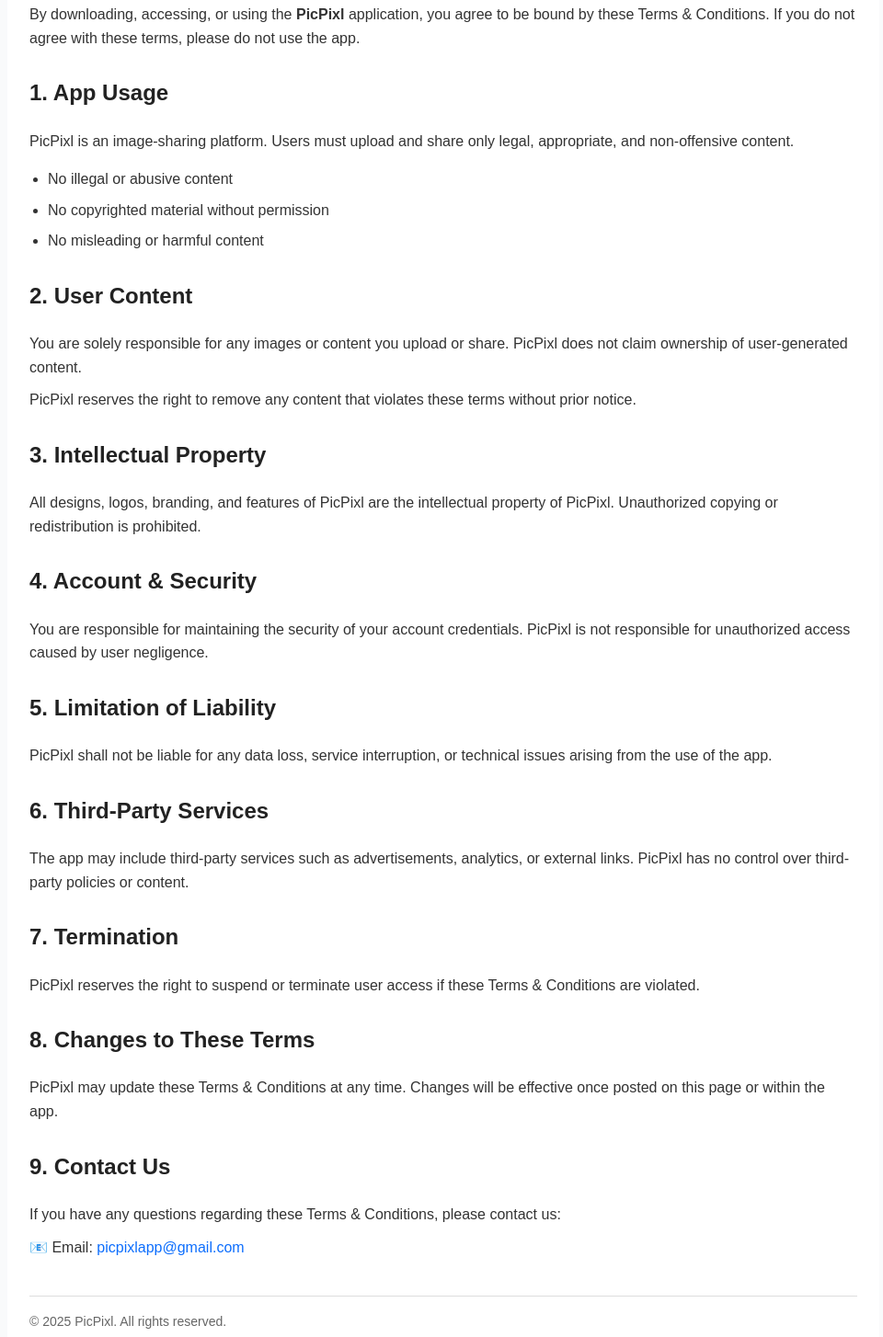
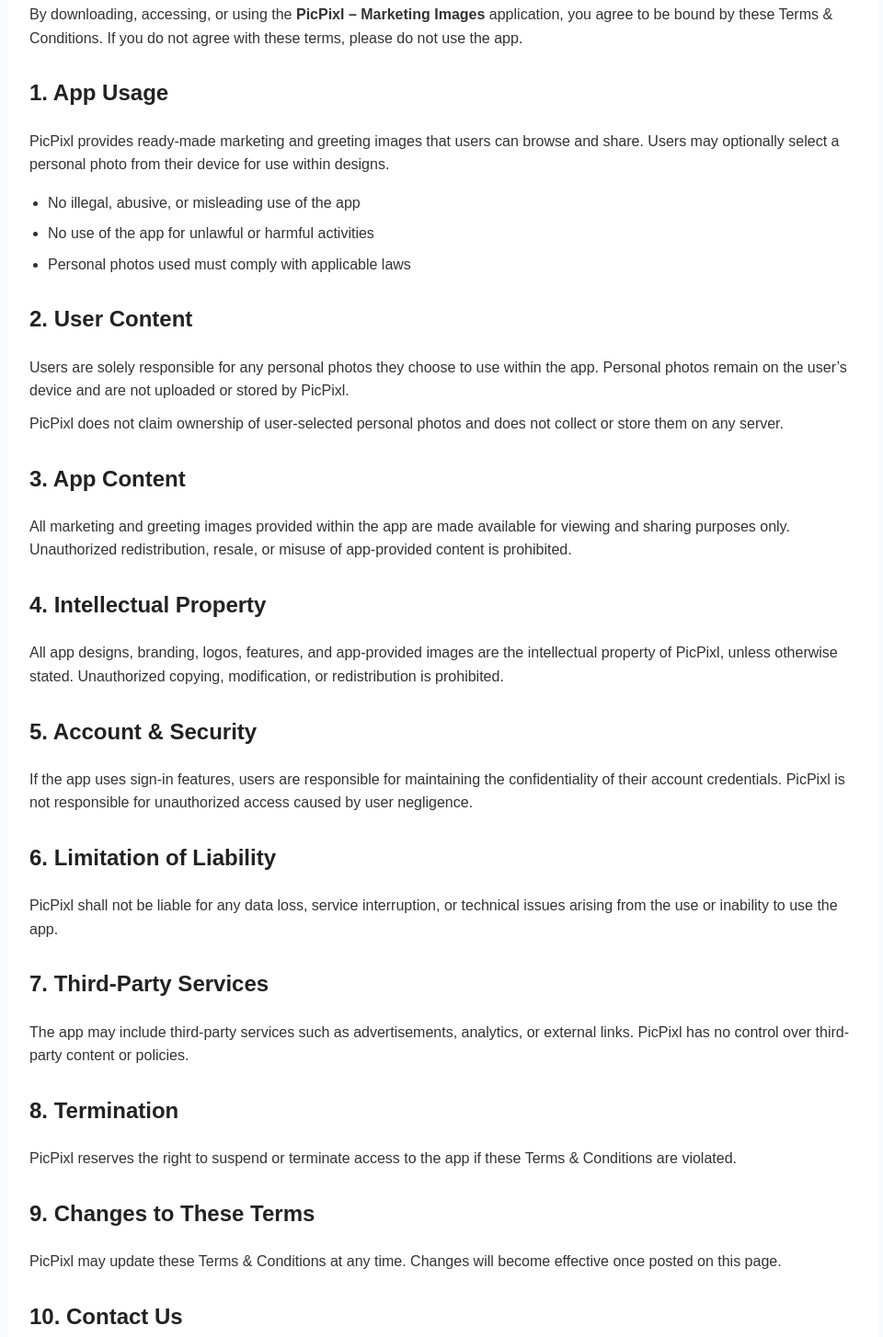
Before and after one commit to ravidewangen/picpixl-privacy-policy, a plain HTML site: page terms-and-conditions.html in a window 1280 px wide. Shown: the part 136-1590 px from the top of the page at 92% size, without its empty margins (158-1118 px from the left). Drawn offline with Linux system fonts and the light colour scheme.

Commit message:
Add files via upload

```diff
--- a/terms-and-conditions.html
+++ b/terms-and-conditions.html
@@ -47,6 +47,7 @@
       border-top: 1px solid #ddd;
       font-size: 14px;
       color: #666;
+      text-align: center;
     }
     a {
       color: #0d6efd;
@@ -61,78 +62,90 @@
   <p class="date">Last updated: 29 December 2025</p>
 
   <p>
-      By downloading, accessing, or using the <strong>PicPixl</strong> application,
-      you agree to be bound by these Terms & Conditions.
+    By downloading, accessing, or using the <strong>PicPixl – Marketing Images</strong>
+    application, you agree to be bound by these Terms & Conditions.
     If you do not agree with these terms, please do not use the app.
   </p>
 
   <h2>1. App Usage</h2>
   <p>
-      PicPixl is an image-sharing platform. Users must upload and share only legal,
-      appropriate, and non-offensive content.
+    PicPixl provides ready-made marketing and greeting images that users can browse
+    and share. Users may optionally select a personal photo from their device for use
+    within designs.
   </p>
   <ul>
-      <li>No illegal or abusive content</li>
-      <li>No copyrighted material without permission</li>
-      <li>No misleading or harmful content</li>
+    <li>No illegal, abusive, or misleading use of the app</li>
+    <li>No use of the app for unlawful or harmful activities</li>
+    <li>Personal photos used must comply with applicable laws</li>
   </ul>
 
   <h2>2. User Content</h2>
   <p>
-      You are solely responsible for any images or content you upload or share.
-      PicPixl does not claim ownership of user-generated content.
+    Users are solely responsible for any personal photos they choose to use within
+    the app. Personal photos remain on the user’s device and are not uploaded or stored
+    by PicPixl.
   </p>
   <p>
-      PicPixl reserves the right to remove any content that violates these terms
-      without prior notice.
+    PicPixl does not claim ownership of user-selected personal photos and does not
+    collect or store them on any server.
   </p>
 
-    <h2>3. Intellectual Property</h2>
+  <h2>3. App Content</h2>
   <p>
-      All designs, logos, branding, and features of PicPixl are the intellectual
-      property of PicPixl. Unauthorized copying or redistribution is prohibited.
+    All marketing and greeting images provided within the app are made available
+    for viewing and sharing purposes only. Unauthorized redistribution, resale,
+    or misuse of app-provided content is prohibited.
   </p>
 
-    <h2>4. Account & Security</h2>
+  <h2>4. Intellectual Property</h2>
   <p>
-      You are responsible for maintaining the security of your account credentials.
-      PicPixl is not responsible for unauthorized access caused by user negligence.
+    All app designs, branding, logos, features, and app-provided images are the
+    intellectual property of PicPixl, unless otherwise stated. Unauthorized copying,
+    modification, or redistribution is prohibited.
   </p>
 
-    <h2>5. Limitation of Liability</h2>
+  <h2>5. Account & Security</h2>
   <p>
-      PicPixl shall not be liable for any data loss, service interruption,
-      or technical issues arising from the use of the app.
+    If the app uses sign-in features, users are responsible for maintaining the
+    confidentiality of their account credentials. PicPixl is not responsible for
+    unauthorized access caused by user negligence.
   </p>
 
-    <h2>6. Third-Party Services</h2>
+  <h2>6. Limitation of Liability</h2>
+  <p>
+    PicPixl shall not be liable for any data loss, service interruption, or technical
+    issues arising from the use or inability to use the app.
+  </p>
+
+  <h2>7. Third-Party Services</h2>
   <p>
     The app may include third-party services such as advertisements, analytics,
-      or external links. PicPixl has no control over third-party policies or content.
+    or external links. PicPixl has no control over third-party content or policies.
   </p>
 
-    <h2>7. Termination</h2>
+  <h2>8. Termination</h2>
   <p>
-      PicPixl reserves the right to suspend or terminate user access
-      if these Terms & Conditions are violated.
+    PicPixl reserves the right to suspend or terminate access to the app if these
+    Terms & Conditions are violated.
   </p>
 
-    <h2>8. Changes to These Terms</h2>
+  <h2>9. Changes to These Terms</h2>
   <p>
-      PicPixl may update these Terms & Conditions at any time.
-      Changes will be effective once posted on this page or within the app.
+    PicPixl may update these Terms & Conditions at any time. Changes will become
+    effective once posted on this page.
   </p>
 
-    <h2>9. Contact Us</h2>
+  <h2>10. Contact Us</h2>
   <p>
     If you have any questions regarding these Terms & Conditions, please contact us:
   </p>
   <p>
-      📧 Email: <a href="mailto:picpixlapp@gmail.com">picpixlapp@gmail.com</a><br>
+    📧 Email:
+    <a href="mailto:picpixlapp@gmail.com">picpixlapp@gmail.com</a>
   </p>
 
   <footer>
-      © 2025 PicPixl. All rights reserved.
+    © 2025 PicPixl – Marketing Images. All rights reserved.
   </footer>
 </div>
 
```
Also changed, not shown: index.html (+41 -26 lines). Lines whose indentation alone changed are shown as unchanged.
